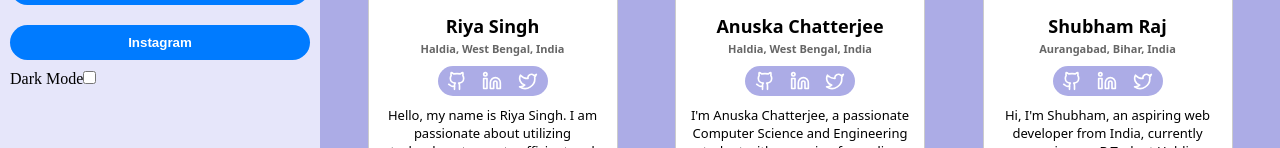
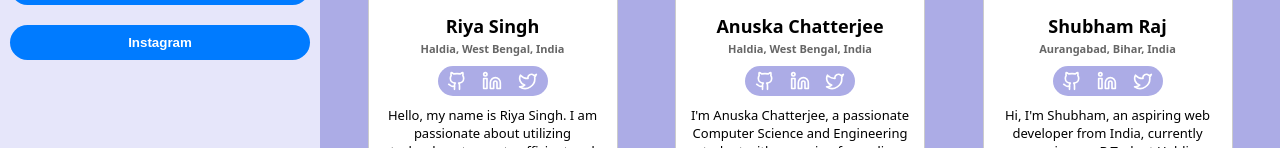
Before and after one commit to Arijit-017/ISTE-Contribution-React, a React (Create React App) app: page / in a window 1280 px wide. Shown: the part 652-800 px from the top of the page. Built offline with nearby package versions, Linux system fonts and the light colour scheme.

Commit message:
Update Sidebar.js

```diff
--- a/src/Components/Sidebar.js
+++ b/src/Components/Sidebar.js
@@ -2,30 +2,6 @@ import React, { useEffect, useState } from "react";
 import "./Sidebar.css";
 
 const Sidebar = () => {
-  const [isDarkMode, setIsDarkMode] = useState(false);
-
-  // Load dark mode preference from localStorage on initial load
-  useEffect(() => {
-    const savedTheme = localStorage.getItem("darkMode");
-    if (savedTheme === "enabled") {
-      document.body.classList.add("dark-mode");
-      setIsDarkMode(true);
-    }
-  }, []);
-
-  // Function to toggle between dark and light mode
-  const toggleDarkMode = () => {
-    const bodyClass = document.body.classList;
-    if (isDarkMode) {
-      bodyClass.remove("dark-mode");
-      localStorage.setItem("darkMode", "disabled");
-    } else {
-      bodyClass.add("dark-mode");
-      localStorage.setItem("darkMode", "enabled");
-    }
-    setIsDarkMode(!isDarkMode);
-  };
-
   const openLink = (url) => {
     window.open(url, "_blank");
   };
@@ -65,13 +41,6 @@ const Sidebar = () => {
           Instagram
         </button>
       </div>
-      <div className="toggle-container">
-        <label className="toggle-label">
-          Dark Mode
-          <input type="checkbox" checked={isDarkMode} onChange={toggleDarkMode} />
-          <span className="toggle-slider"></span>
-        </label>
-      </div>
     </div>
   );
 };
```
